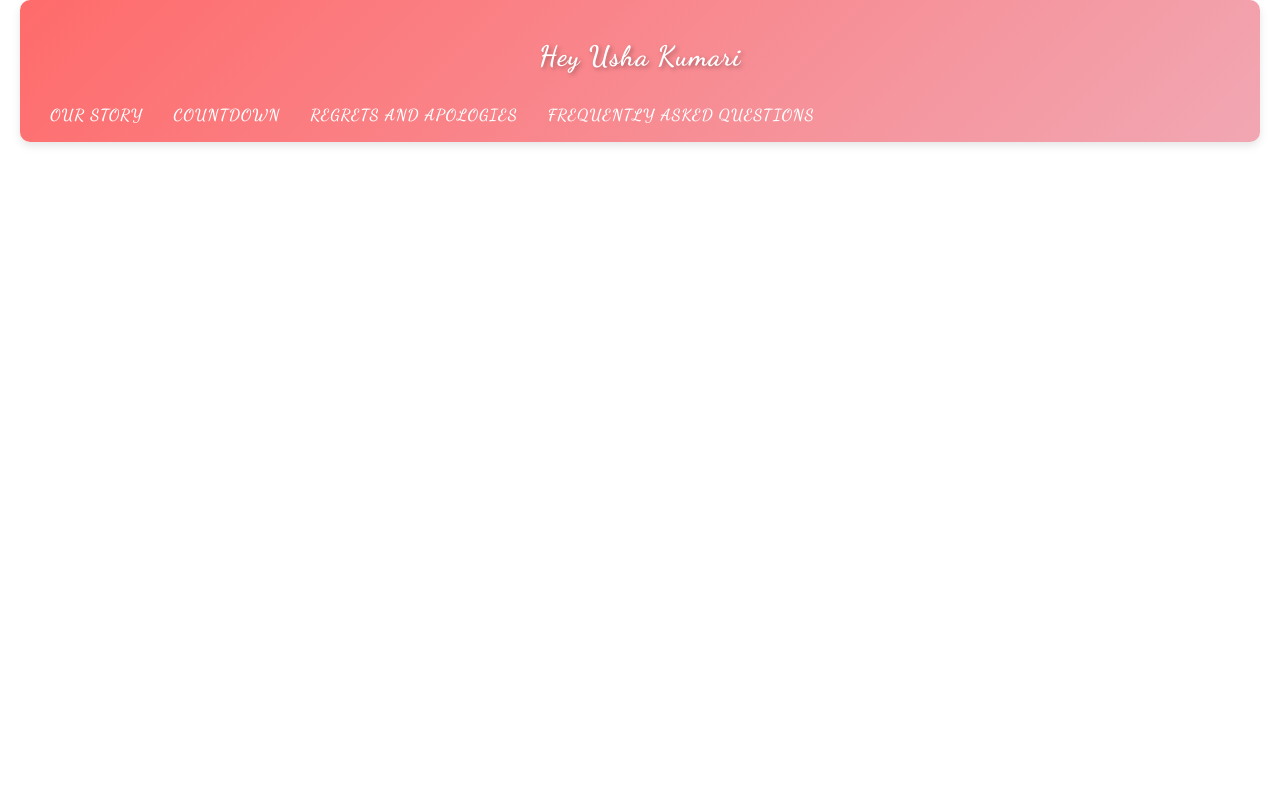
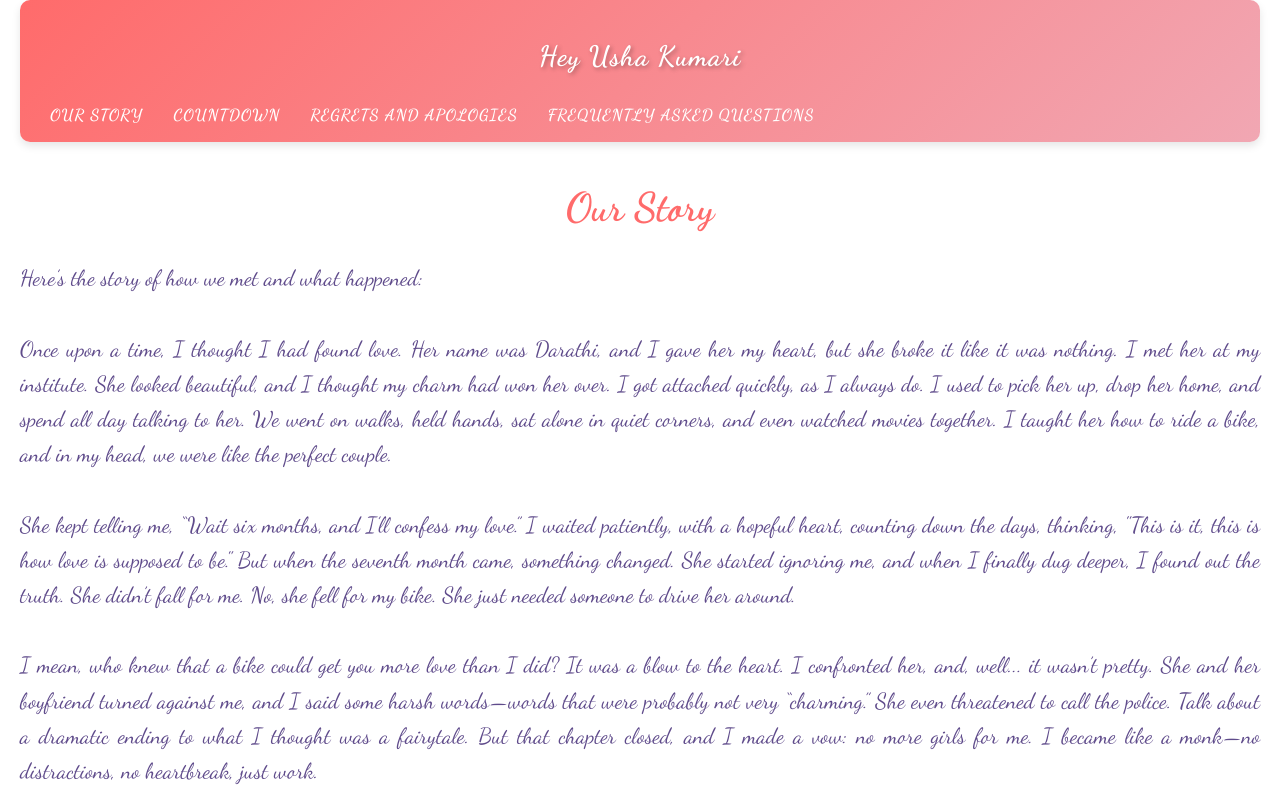
Before and after one commit to BuvaneshPandiyan/projectlove, a React (Create React App) app: page / in a window 1280 px wide. Shown: the top 800 px of the page. Built offline with nearby package versions, Linux system fonts and the light colour scheme.

Commit message:
Update App.js

```diff
--- a/src/App.js
+++ b/src/App.js
@@ -13,6 +13,7 @@ function App() {
         <Header />
         <Routes>
           {/* Define the routes */}
+          <Route path="/" element={<Story />} />
           <Route path="/story" element={<Story />} />
           <Route path="/countdown" element={<Countdown />} />
           <Route path="/regretandapologies" element={<RegretAndApologies />} />
```
